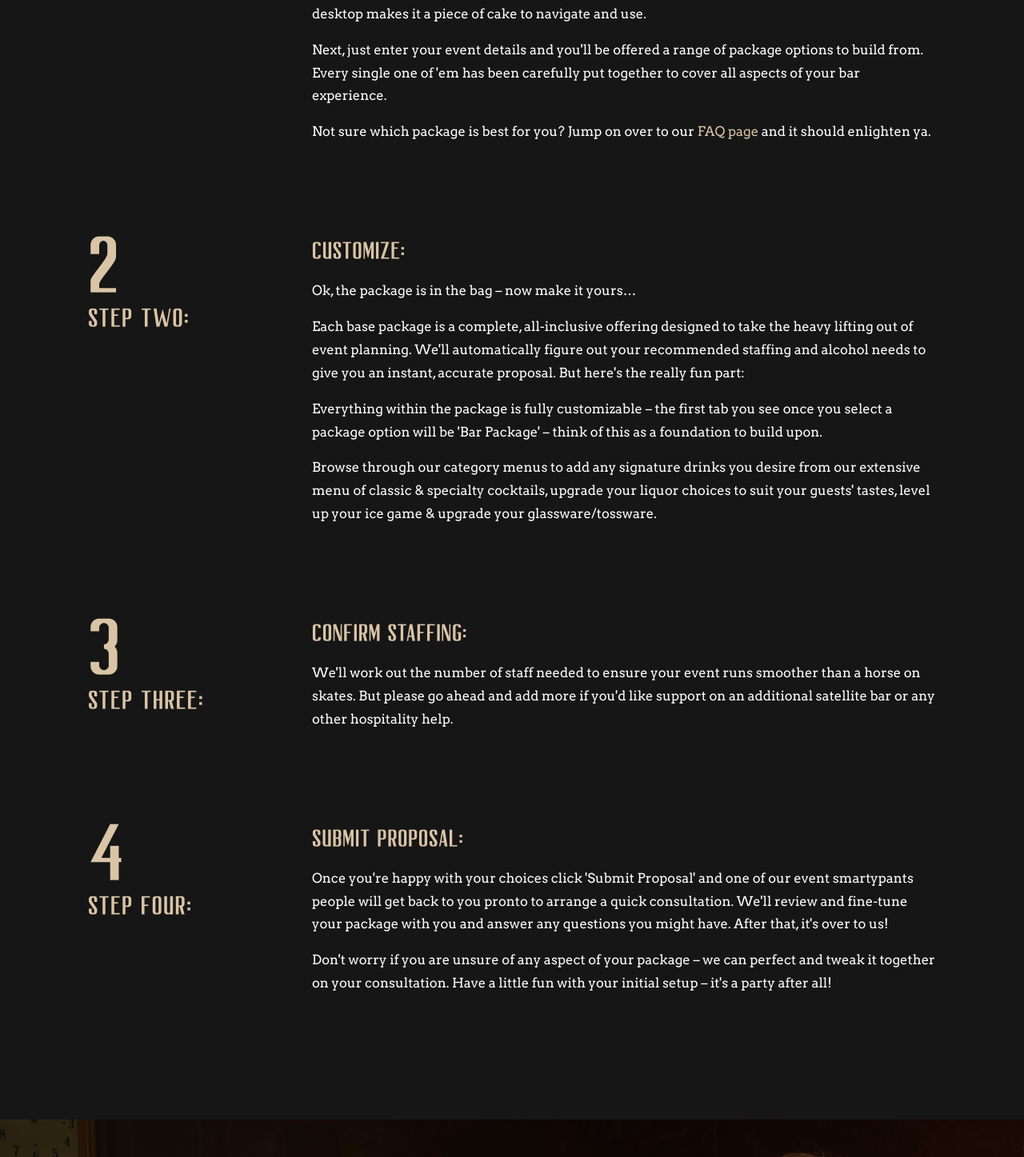
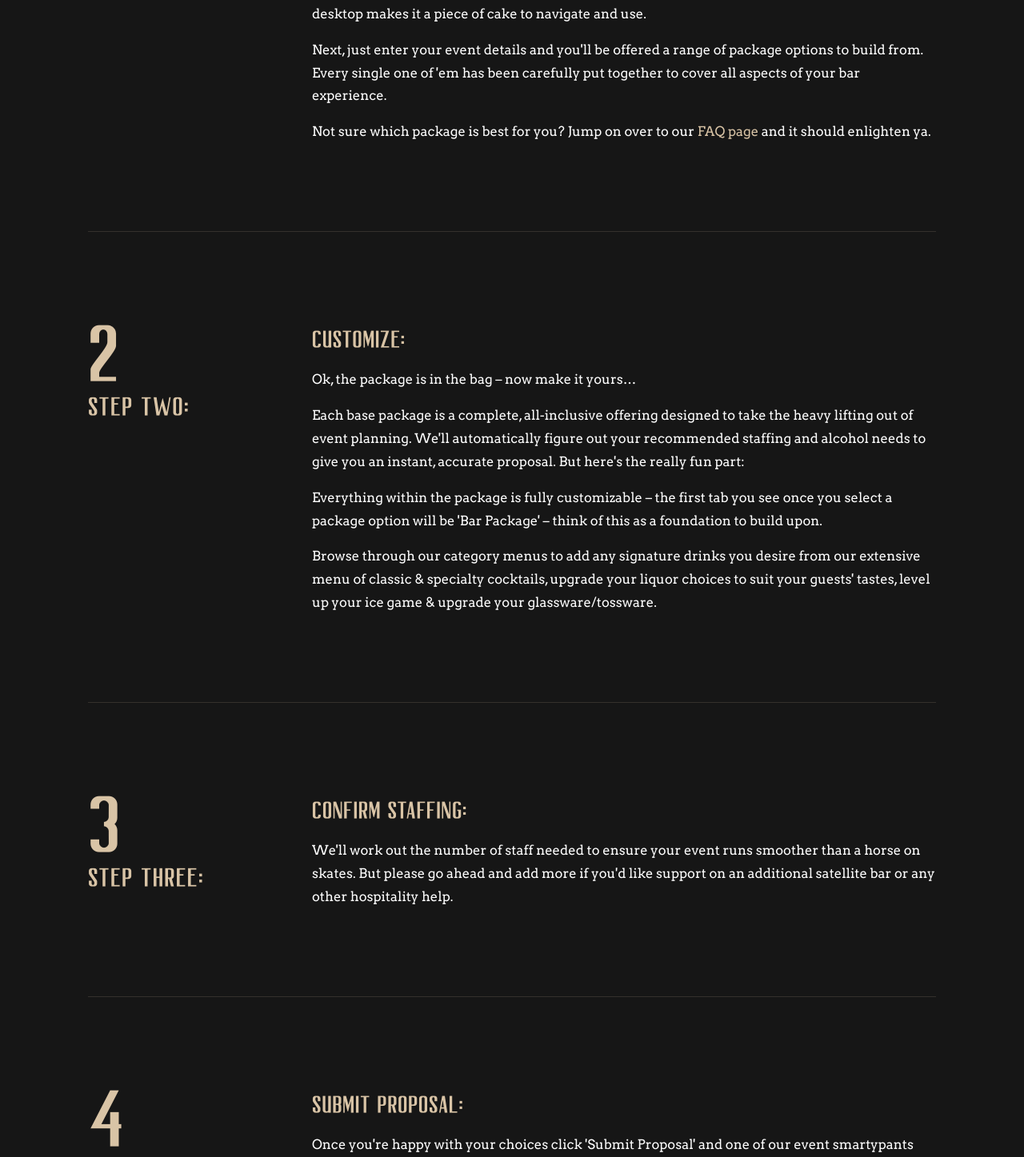
Before and after one commit to tangobrown/ofc, a Next.js app: page /how-it-works in a window 1280 px wide. Shown: the part 811-2258 px from the top of the page at 80% size. Built offline with nearby package versions, Linux system fonts and the light colour scheme; no server answers.

Commit message:
Add subtle separators between steps on how-it-works page
Co-Authored-By: Claude Opus 4.8 <noreply@anthropic.com>
Claude-Session: https://claude.ai/code/session_01MrJ4KEnk1QW7wPexbJGH9F

```diff
--- a/app/how-it-works/page.tsx
+++ b/app/how-it-works/page.tsx
@@ -68,6 +68,8 @@ export default function HowItWorksPage() {
           </div>
         </div>
 
+        <hr className="border-0 border-t border-gold/15" />
+
         {/* Step Two */}
         <div className="grid grid-cols-1 items-start gap-8 md:grid-cols-[auto_1fr] md:gap-[50px]">
           <div className="md:w-[230px]">
@@ -103,6 +105,8 @@ export default function HowItWorksPage() {
           </div>
         </div>
 
+        <hr className="border-0 border-t border-gold/15" />
+
         {/* Step Three */}
         <div className="grid grid-cols-1 items-start gap-8 md:grid-cols-[auto_1fr] md:gap-[50px]">
           <div className="md:w-[230px]">
@@ -124,6 +128,8 @@ export default function HowItWorksPage() {
             </div>
           </div>
         </div>
+
+        <hr className="border-0 border-t border-gold/15" />
 
         {/* Step Four */}
         <div className="grid grid-cols-1 items-start gap-8 md:grid-cols-[auto_1fr] md:gap-[50px]">
```
